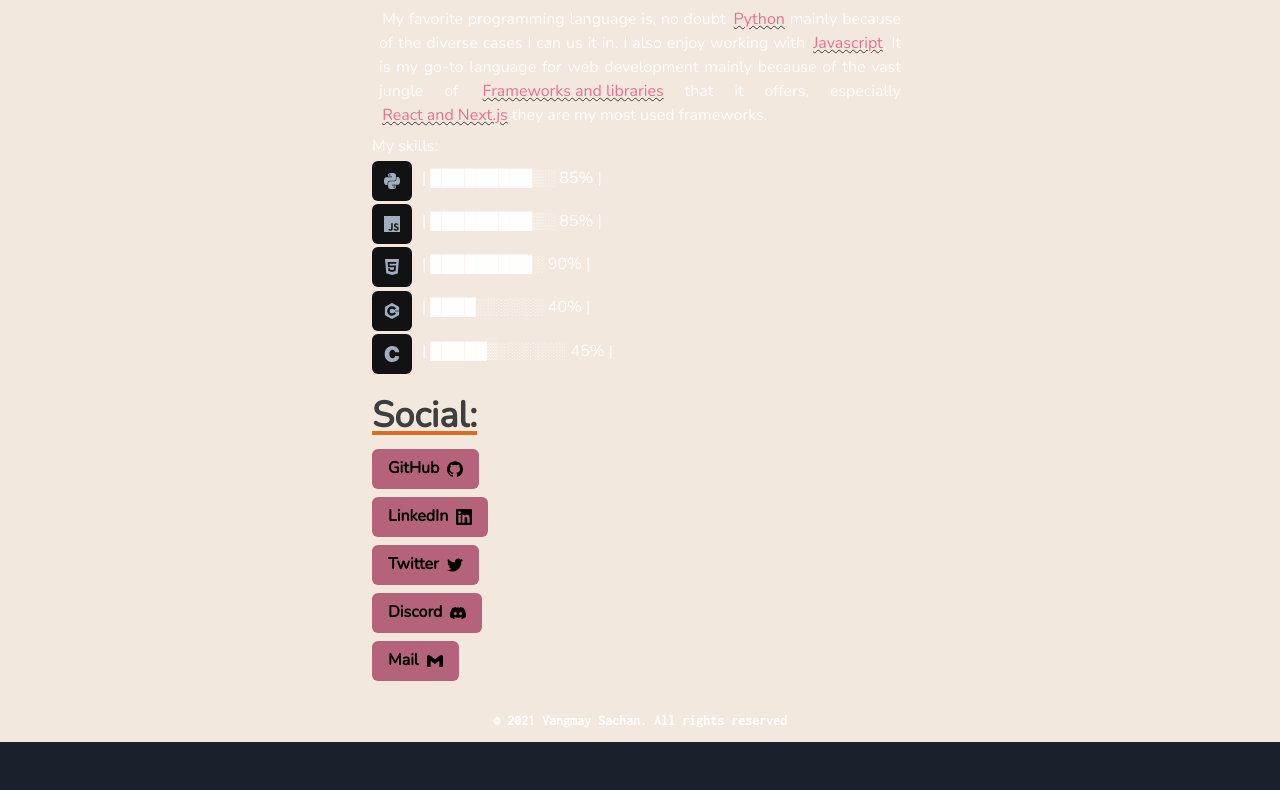
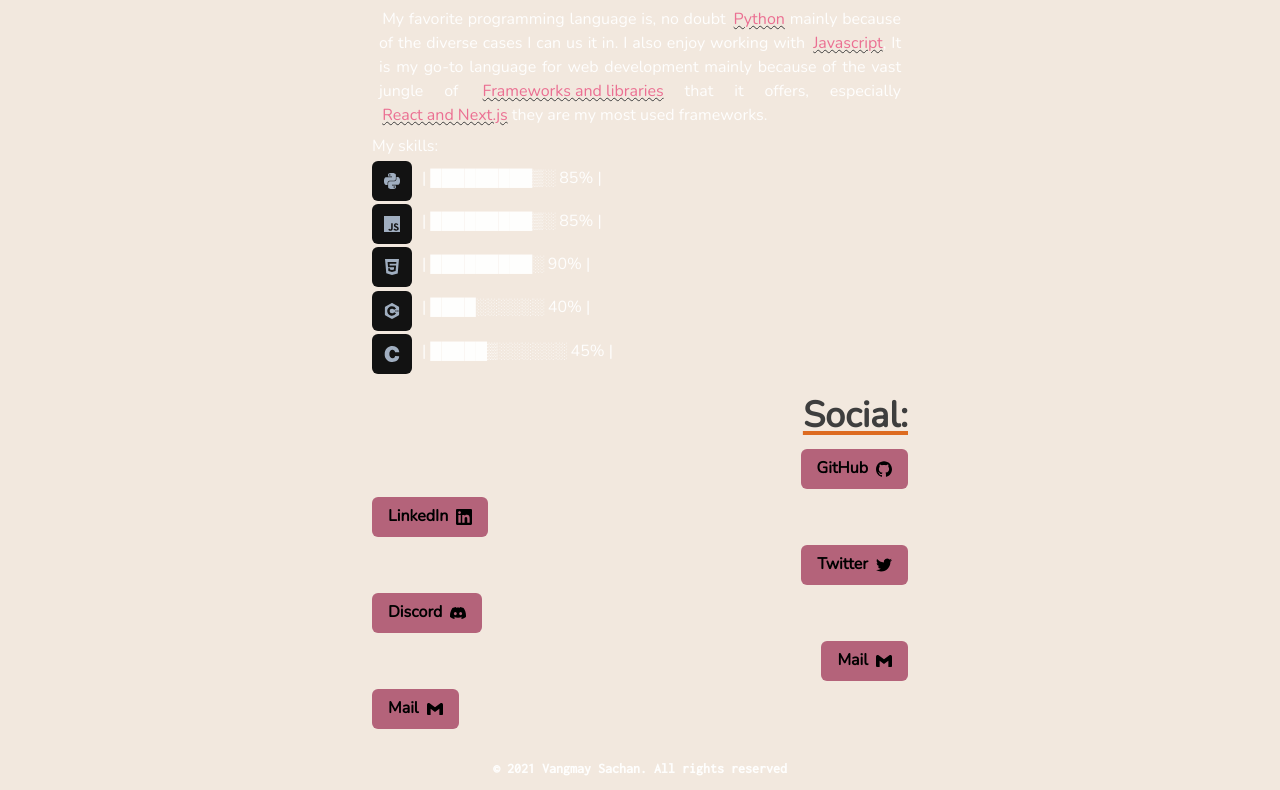
Before and after one commit to Vangmay/binary-pagesv2.0, a Next.js app: page / in a window 1280 px wide. Shown: the part 888-1678 px from the top of the page. Before the commit the page ends 1630 px from the top, so only its background shows below. Built offline with nearby package versions, Linux system fonts and the light colour scheme.

Commit message:
animations/page_transitions/505

```diff
--- a/components/Layouts/animation.js
+++ /dev/null
@@ -1,26 +0,0 @@
-import {motion} from "framer-motion"
-
-export const Animation=({children}) => {
-    const variants = {
-        hidden:{opacity:0,x:200},
-        enter:{
-            opacity:1,
-            x:0,
-            transition:{
-                type:'easeInOut',
-                duration:1.3
-            }
-        },
-        exit:{opacity:0,x:200}
-    }
-    return(
-        <motion.div
-            variants={variants}
-            initial="hidden"
-            exit="exit"
-            animate="enter"
-        >
-            {children}
-        </motion.div>
-    )
-}
--- a/components/Navbar.js
+++ b/components/Navbar.js
@@ -118,14 +118,6 @@ export const Navbar = () => {
 
                     <NextLink href="/404" passHref>
                         <Button
-                            // _hover={
-                            //     {
-                            //         textDecoration:'underline',
-
-                            //     }
-
-                            // }
-
                             transition="all 0.28.5s ease-in-out"
                             as="a"
                             color={color}
@@ -182,44 +174,30 @@ export const Navbar = () => {
                                     flexDirection='column'
                                     // display={['none','none','flex','flex']}
                                 >
-
-
-
-
-
-                                    <NextLink href="/" passHref>
-                                        <Button as="a" color = {color} variant={variantt} aria-label="Home" my={5}  marginX={2} >
-                                        Home
-                                        </Button>
-                                    </NextLink>
-
-                                    <NextLink href="/About" passHref>
-                                        <Button as="a" color = {color}variant={variantt}  aria-label="About" my={5}  marginX={2} >
-                                        About
-                                        </Button>
-                                    </NextLink>
                                 <NextLink href="/Works" passHref>
-                                        <Button as="a" color = {color}variant={variantt} aria-label="About" my={5}  marginX={2} >
+                                    <Button as="a" color = {color}  variant={variantt} aria-label="About" my={5}  marginX={2}>
                                         Works
                                     </Button>
                                 </NextLink>
-                                    <NextLink href="/Blogs" passHref>
-                                        <Button as="a" color = {color}variant={variantt} aria-label="About" my={5}  marginX={2} >
+                                <NextLink href="/Blog" passHref>
+                                    <Button as="a" color = {color}  variant={variantt} aria-label="About" my={5}  marginX={2}>
                                         Blogs
                                     </Button>
                                 </NextLink>
-                                    {/* <NextLink href="/about" passHref>
-                                        <Button as="a" color = {color}  colorScheme="teal" variant="ghost" aria-label="About" my={5}  marginX={2}>
-                                            Blogs
+                                <NextLink href="/404" passHref>
+                                    <Button
+                                        transition="all 0.28.5s ease-in-out"
+                                        as="a"
+                                        color={color}
+                                        aria-label="Contact"
+                                        my={5}
+                                        marginX={2}
+                                        variant={variantt}
+
+                                    >
+                                        505
                                     </Button>
                                 </NextLink>
-                                */}
-
-                                    {/* <NextLink href="/contact" passHref>
-                                        <Button as="a" colorScheme="teal" variant='ghost' color = {color} aria-label="Contact" my={5} marginX={2} >
-                                        Contact
-                                        </Button>
-                                    </NextLink> */}
                             </Flex>
 
 
--- a/components/misc/about.js
+++ b/components/misc/about.js
@@ -28,11 +28,19 @@ export const MeetMe = () => {
         show:{
             opacity:1,
             transition:{
-                staggerChildren:0.84
+                staggerChildren:0.15
             },
+        },
+        exit:{
+            opacity:0,
+            transition:{
+                transition:{
+                    staggerChildren:0.15
+                }
+            }
         }
     }
-    const itemm = {
+    const leftSlide = {
         hidden:{
             opacity:0,
             x:-50,
@@ -41,7 +49,34 @@ export const MeetMe = () => {
             opacity:1,
             x:0,
             transition:{
-                duration:0.8
+                duration:0.65
+            }
+        },
+        exit:{
+            opacity:0,
+            x:-50,
+            transition:{
+                duration:0.65
+            }
+        }
+    }
+    const rightSlide = {
+        hidden:{
+            opacity:0,
+            x:50
+        },
+        show:{
+            opacity:1,
+            x:0,
+            transition:{
+                duration:0.65
+            }
+        },
+        exit:{
+            opacity:0,
+            x:50,
+            transition:{
+                duration:0.65
             }
         }
     }
@@ -50,10 +85,11 @@ export const MeetMe = () => {
             variants={variants}
             initial = 'hidden'
             animate = 'show'
+            exit='exit'
 
         >
             <Container padding={{base:'12px', md:'20px',sm:'15px'}} borderRadius='30px' >
-                <motion.div     variants={itemm}>
+                <motion.div     variants={leftSlide}>
                     <Box
                         borderRadius='lg'
                         mb={6}
@@ -64,7 +100,7 @@ export const MeetMe = () => {
                         Hello there
                     </Box>
                 </motion.div>
-                <motion.div variants = {itemm}>
+                <motion.div variants = {rightSlide}>
                     <Box display={{md:'flex'}}>
                         <Box flexGrow={1}>
                             <Heading variant={variant}>
@@ -80,7 +116,7 @@ export const MeetMe = () => {
                         </Box>
                     </Box>
                 </motion.div>
-                <motion.div variants = {itemm}>
+                <motion.div variants = {leftSlide}>
                     <Box paddingTop='20px'>
                         <Heading variant='headingTitle'
                                 as='h4'
@@ -95,7 +131,7 @@ export const MeetMe = () => {
                         </Paragraph>
                     </Box>
                 </motion.div>
-                <motion.div variants = {itemm}>
+                <motion.div variants = {rightSlide}>
                     <Box paddingTop='20px'>
                         <Heading variant='headingTitle'
                                 as='h4'
@@ -112,7 +148,7 @@ export const MeetMe = () => {
                         </Paragraph>
                     </Box>
                 </motion.div>
-                <motion.div variants={itemm}>
+                <motion.div variants={leftSlide}>
 
                     <Box paddingTop='20px'>
                         <Heading variant='headingTitle'
@@ -146,17 +182,25 @@ export const MeetMe = () => {
                             | █████▒░░░░░░ 45% |
                     </Box>
                 </motion.div>
-                <motion.div variants={itemm}>
+                <motion.div variants={rightSlide}>
                     <Box paddingTop='20px'>
                         <Heading variant='headingTitle'
                                 as='h4'
                                 textDecorationColor={useColorModeValue('orange.500','pink.500')}
                                 color={useColorModeValue('#3e3e3e','cyan.500')}
-                                textAlign='left'
+                                textAlign='right'
                                 >Social:
                         </Heading>
-                        <VStack align='left' paddingTop='12px'>
-                            <Link w='fit-content'_hover='none' href='https://github.com/Vangmay' target='_blank' cursor='none'>
+                        <VStack
+                            align='right'
+                            alignContent='right'
+                            display='flex'
+                            paddingTop='12px'
+                            placeContent='right'
+                            justifyContent='right'
+                            textAlign='right'
+                        >
+                            <Link w='100%' _hover='none' href='https://github.com/Vangmay' target='_blank' cursor='none'>
                                 <Button rightIcon={<SiGithub/>} variant={LinkVariant} cursor='none'>
                                     GitHub
                                 </Button>
@@ -168,7 +212,7 @@ export const MeetMe = () => {
                                 </Button>
                             </Link>
 
-                            <Link w='fit-content'_hover='none' href='https://twitter.com/VangmayS' target='_blank' cursor='none'>
+                            <Link w='100%' _hover='none' href='https://twitter.com/VangmayS' target='_blank' cursor='none'>
                                 <Button rightIcon={<SiTwitter/>}variant={LinkVariant} cursor='none'>
                                     Twitter
                                 </Button>
@@ -179,6 +223,11 @@ export const MeetMe = () => {
                                 </Button>
                             </Link>
 
+                            <Link _hover='none'href='mailto:vangmay.sachan16@gmail.com' target='_blank' w='100%' cursor='none'>
+                                <Button rightIcon={<SiGmail/>} variant={LinkVariant} cursor='none'>
+                                    Mail
+                                </Button>
+                            </Link>
                             <Link _hover='none'href='mailto:vangmay.sachan16@gmail.com' target='_blank' w='fit-content' cursor='none'>
                                 <Button rightIcon={<SiGmail/>} variant={LinkVariant} cursor='none'>
                                     Mail
--- a/pages/_app.js
+++ b/pages/_app.js
@@ -3,19 +3,28 @@ import {ChakraProvider} from '@chakra-ui/react'
 import { NewTheme } from '../styles/theme'
 import Layout from '../components/Layouts/Layout'
 import { useColorModeValue } from '@chakra-ui/color-mode'
-import { AnimatePresence } from 'framer-motion'
+import { AnimatePresence, motion } from 'framer-motion'
+import ImageBox from '../components/misc/ImageBox'
 
-function MyApp({ Component, pageProps }) {
-  const bg = useColorModeValue('red','blue')
+function MyApp({ Component, pageProps,router }) {
+  const variant = {
+    pageInitial:{
+
+    },
+    pageAnimate:{
+
+    }
+  }
   return (
     <ChakraProvider theme={NewTheme}>
       <Layout>
         <AnimatePresence exitBeforeEnter>
+        <motion.div key = {router.route}variants={variant} initial='pageInitial' animate='pageAnimate'>
           <Component {...pageProps} />
+        </motion.div>
         </AnimatePresence>
       </Layout>
     </ChakraProvider>
     )
 }
-
 export default MyApp
--- a/pages/index.js
+++ b/pages/index.js
@@ -7,31 +7,15 @@ import Navbar from '../components/Navbar'
 import styles from '../styles/Home.module.css'
 import { Box } from '@chakra-ui/layout'
 import { useColorModeValue } from '@chakra-ui/color-mode'
-import { Animation } from '../components/Layouts/animation'
 import { motion } from 'framer-motion'
 export default function Home() {
   const scrollColor=useColorModeValue('red','#212121')
-  const variants = {
-    hidden:{y:-50,opacity:0},
-    visible:{y:0,opacity:1,transition:{delay:.40}},
-  }
   return (
-    <Box transition='0.20s all ease-in-out'
+    <Box
       bg={useColorModeValue('rgba(242 232 222)','gray.900')}
     >
-      <motion.div
-        initial='hidden'
-        animate = 'visible'
-        variants={variants}
-      >
       <ImageBox/>
-      </motion.div>
-
       <MeetMe />
-
-
-
-
     </Box>
   )
 }
```
Also changed, not shown: components/Layouts/Layout.js (+2 -6 lines), components/misc/blogMenuItem.js (+12 -17 lines), pages/404.js (+34 -3 lines), pages/Blog.js (+72 -1 lines), pages/Works.js (+68 -3 lines). Lines whose indentation alone changed are shown as unchanged.
